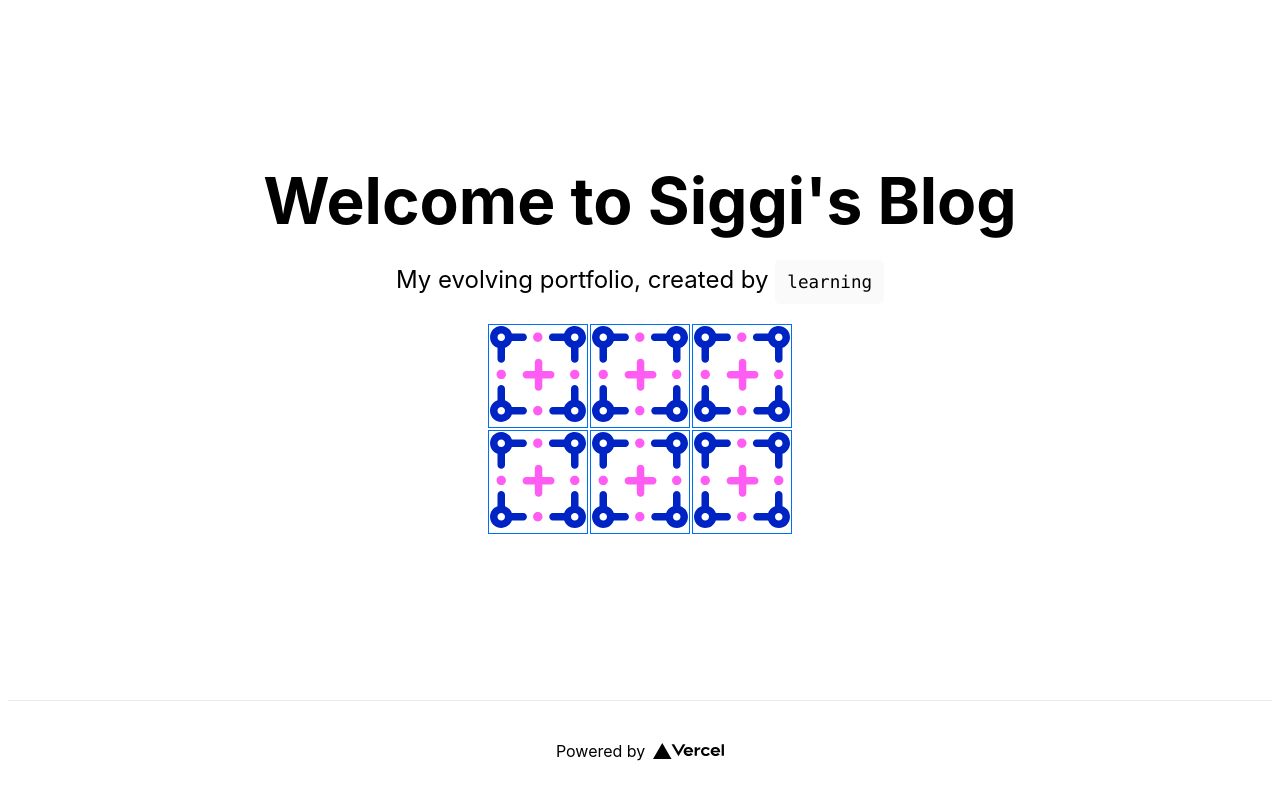
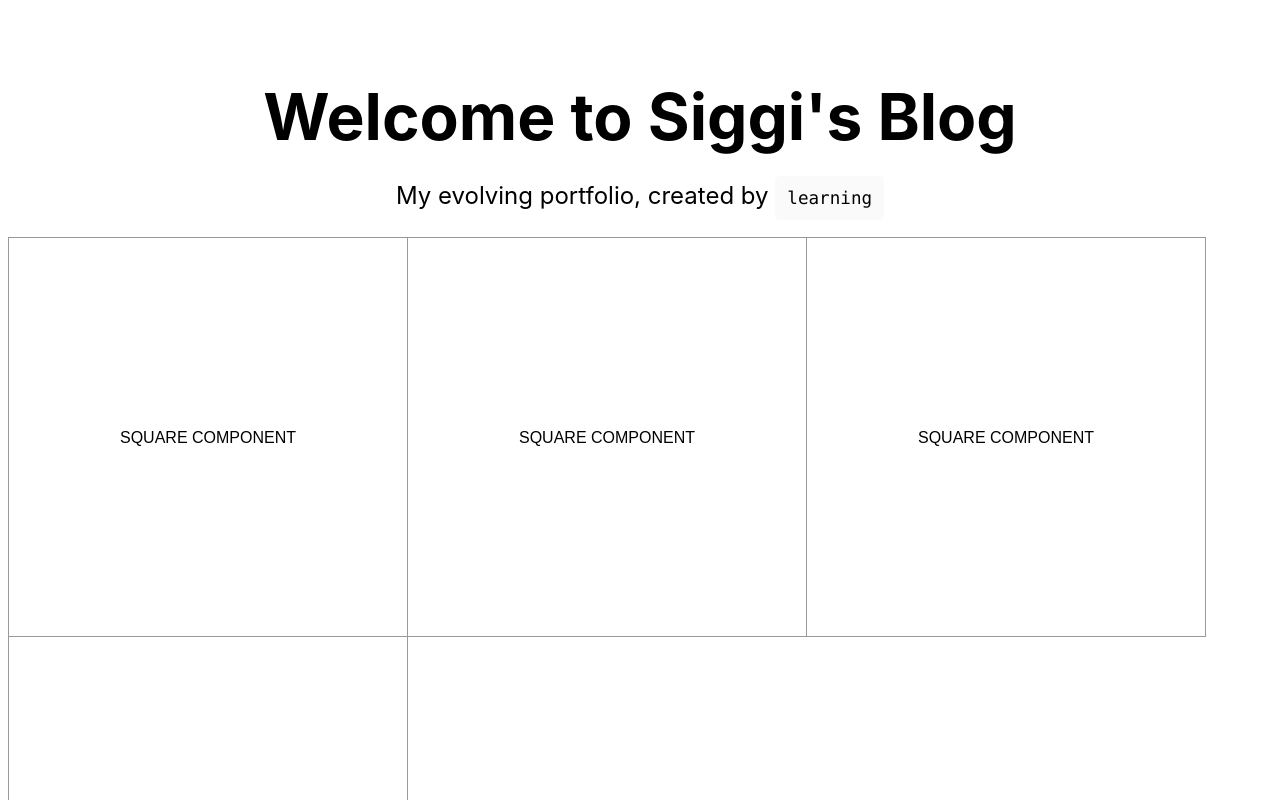
Before and after one commit to Mesapholis/siggisblog, a Next.js app: page / in a window 1280 px wide. Shown: the top 800 px of the page. Built offline with nearby package versions, Linux system fonts and the light colour scheme.

Commit message:
Homepage foundationtile structure created

```diff
--- a/components/tile.js
+++ b/components/tile.js
@@ -1,7 +1,9 @@
-import styles from '../styles/Tiles.module.css'
+const tiles = [1, 2, 3, 4]
 
-export default function Tile({ text, color }) {
+export default function Tile() {
     return (
-        <p className={styles.title} style={{ color }}> { text}</p >
-    )
+        <button class="square">
+            SQUARE COMPONENT
+        </button>
+    );
 }
--- a/pages/index.js
+++ b/pages/index.js
@@ -1,5 +1,6 @@
 import Head from 'next/head'
 import styles from '../styles/Home.module.css'
+import Tile from '../components/tile.js'
 
 export default function Home() {
   return (
@@ -18,22 +19,13 @@ export default function Home() {
           <code className={styles.code}>learning</code>
         </p>
 
-        <div>
-          <table class={styles.table}>
-            <tbody>
-              <tr>
-                <td><img src="/oneSquare.svg" class={styles.square} /></td>
-                <td><img src="/oneSquare.svg" class={styles.square} /></td>
-                <td><img src="/oneSquare.svg" class={styles.square} /></td>
-              </tr>
-              <tr>
-                <td><img src="/oneSquare.svg" class={styles.square} /></td>
-                <td><img src="/oneSquare.svg" class={styles.square} /></td>
-                <td><img src="/oneSquare.svg" class={styles.square} /></td>
-              </tr>
-            </tbody>
-          </table>
+        <div className="gridContainer">
+          <div><Tile></Tile><Tile></Tile><Tile></Tile></div>
+          <div><Tile></Tile></div>
+          <div><Tile></Tile><Tile></Tile></div>
+          <div><Tile></Tile><Tile></Tile><Tile></Tile><Tile></Tile></div>
         </div>
+
       </main>
 
       <footer className={styles.footer}>
--- a/styles/Home.module.css
+++ b/styles/Home.module.css
@@ -118,8 +118,30 @@
   height: 6em;
 }
 
-.table td {
-  border: 1px solid #0070f3;
+.gridContainer {
+  display: inline-grid;
+
+}
+
+.image {
+  height: 10px;
+  width: 50px;
+}
+
+.item-a {
+  grid-area: "a";
+}
+
+.item-b {
+  grid-area: "b"
+}
+
+.item-c {
+  grid-area: "c";
+}
+
+.item-d {
+  grid-area: "d";
 }
 
 @media (max-width: 600px) {
--- a/styles/Tiles.module.css
+++ b/styles/Tiles.module.css
@@ -1,5 +1,24 @@
 @import url('https://fonts.googleapis.com/css2?family=Lato&display=swap');
+
+.title:hover {
+    font-family: 'Lato', sans-serif;
+    background-color: blueviolet;
+}
 
 .title {
     font-family: 'Lato', sans-serif;
 }
+
+.square {
+    background: #fff;
+    border: 1px solid #999;
+    float: left
+    font-size 16px;
+    line-height: 50px;
+    height: 50px;
+    margin-right: -1px;
+    margin-top: -1px;
+    padding: 0;
+    text-align: center;
+    width: 50px;
+  }
--- a/styles/globals.css
+++ b/styles/globals.css
@@ -14,3 +14,17 @@ a {
 * {
   box-sizing: border-box;
 }
+
+.square {
+  background: #fff;
+  border: 1px solid #999;
+
+  font-size: 16px;
+  line-height: 400px;
+  height: 400px;
+  margin-right: -1px;
+  margin-top: -1px;
+  padding: 0;
+  text-align: center;
+  width: 400px;
+}
```
Also changed, not shown: resources/oneSquare.svg (deleted), 1 other file (tests, documents, lock files or other folders).
